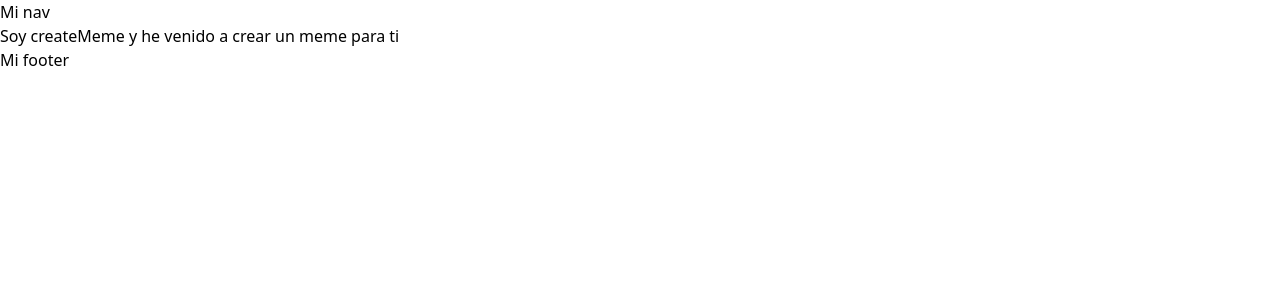
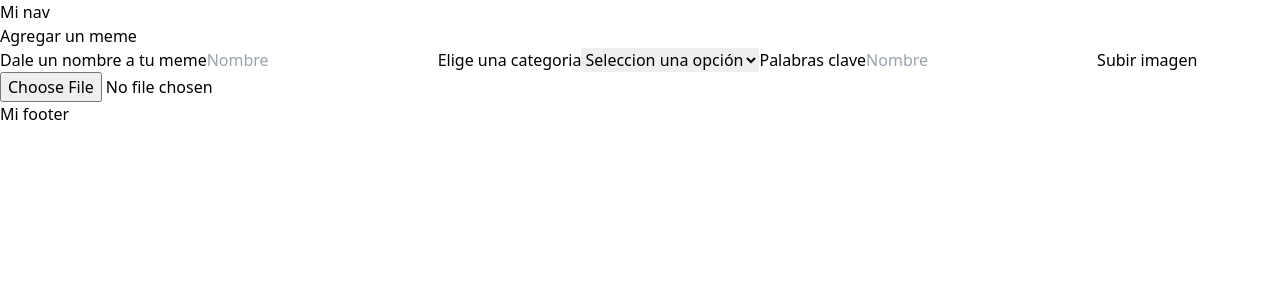
Before and after one commit to jfigueira87/Memerium, a React (Vite) app: page /newmeme in a window 1280 px wide. Shown: the top 300 px of the page. Built offline with nearby package versions, Linux system fonts and the light colour scheme.

Commit message:
feat: formulario para nuevo meme

```diff
--- a/src/pages/CreateMeme.jsx
+++ b/src/pages/CreateMeme.jsx
@@ -3,7 +3,22 @@ import React from 'react'
 const CreateMeme = () => {
   return (
     <div>
-       <h1>Soy createMeme y he venido a crear un meme para ti</h1>
+       <h1>Agregar un meme</h1>
+       <form>
+        <label>Dale un nombre a tu meme</label>
+        <input type="text" placeholder="Nombre"></input>
+        <label>Elige una categoria</label>
+        <select>
+          <option>Seleccion una opción</option>
+          <option value="programation">Programación</option>
+          <option value="work">Trabajo</option>
+          <option value="students">Estudiantes</option>
+        </select>
+        <label>Palabras clave</label>
+        <input type="text" placeholder="Nombre"></input>
+        <label>Subir imagen</label>
+        <input type="file"></input>
+       </form>
     </div>
   )
 }
```
